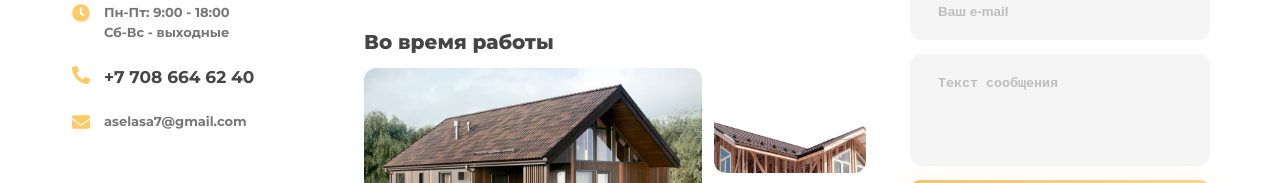
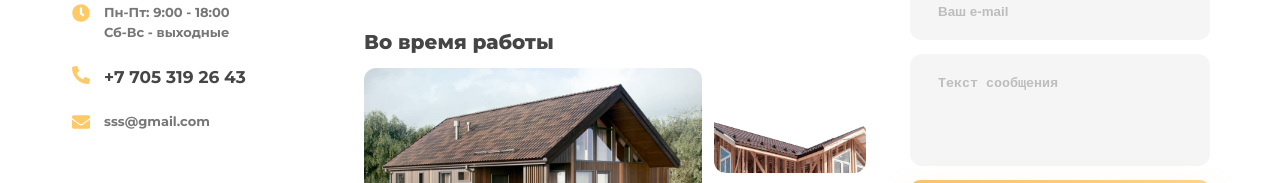
Before and after one commit to Assel-zima/bani-react-project, a React (Vite) app: page /contacts in a window 1280 px wide. Shown: the part 696-879 px from the top of the page. Built offline with nearby package versions, Linux system fonts and the light colour scheme; no server answers.

Commit message:
Update Contacts.jsx

```diff
--- a/src/pages/Contacts.jsx
+++ b/src/pages/Contacts.jsx
@@ -53,14 +53,14 @@ export default function Contacts() {
             <ul>
               <li><span><FaMapMarkerAlt /></span><p>г. Астана, просп. Кабанбай батыра 11/5<br/>Нұрлы Орда Бизнес - центр</p></li>
               <li><span><FaClock /></span><p>Пн-Пт: 9:00 - 18:00<br/>Сб-Вс - выходные</p></li>
-              <li><span><FaPhoneAlt /></span><p><b>+7 708 664 62 40</b></p></li>
-              <li><span><FaEnvelope /></span><p>aselasa7@gmail.com</p></li>
+              <li><span><FaPhoneAlt /></span><p><b>+7 705 319 26 43</b></p></li>
+              <li><span><FaEnvelope /></span><p>sss@gmail.com</p></li>
             </ul>
 
             <p className="contacts-info__label">Пишите, мы онлайн</p>
             <div className="contacts-info__socials">
-              <a href="https://wa.me/77086646240" target="_blank" rel="noreferrer" aria-label="Viber"><FaViber /></a>
-              <a href="https://wa.me/77086646240" target="_blank" rel="noreferrer" aria-label="WhatsApp"><FaWhatsapp /></a>
+              <a href="https://wa.me/77053192643" target="_blank" rel="noreferrer" aria-label="Viber"><FaViber /></a>
+              <a href="https://wa.me/77053192643" target="_blank" rel="noreferrer" aria-label="WhatsApp"><FaWhatsapp /></a>
               <a href="https://t.me/your_telegram_username" target="_blank" rel="noreferrer" aria-label="Telegram"><FaTelegramPlane /></a>
             </div>
 
```
